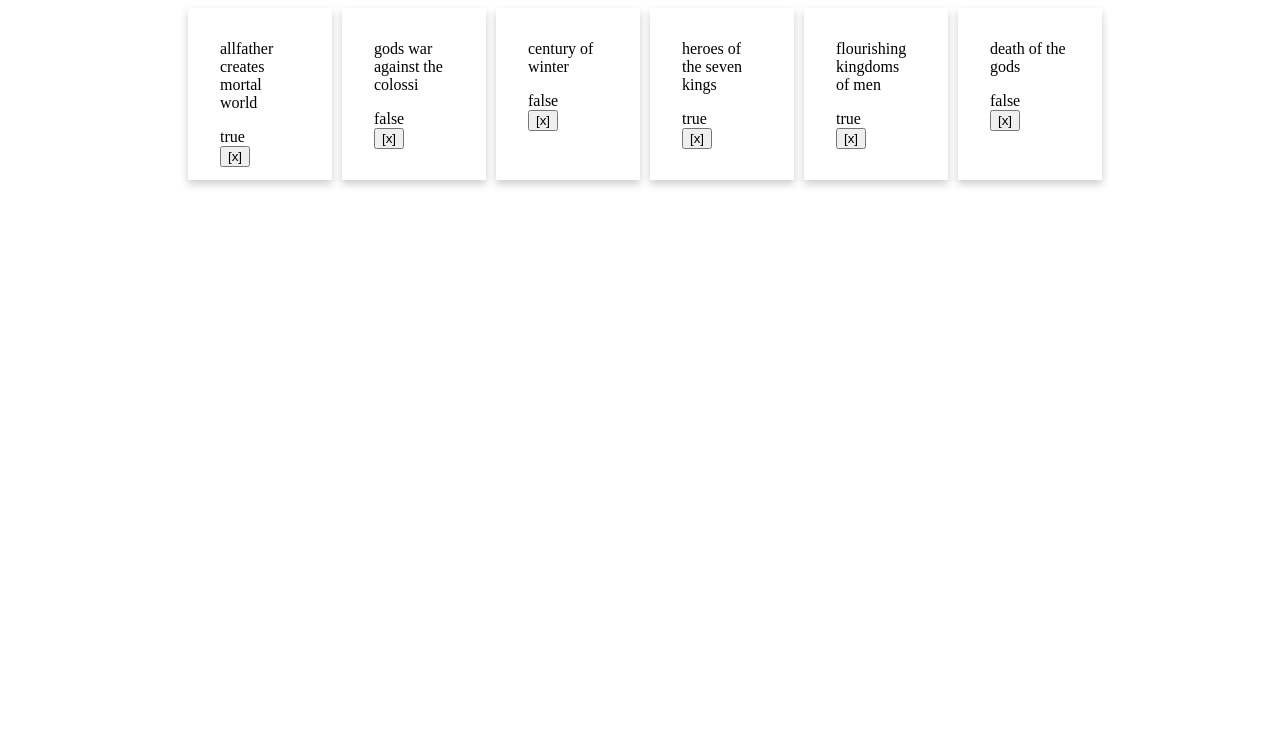
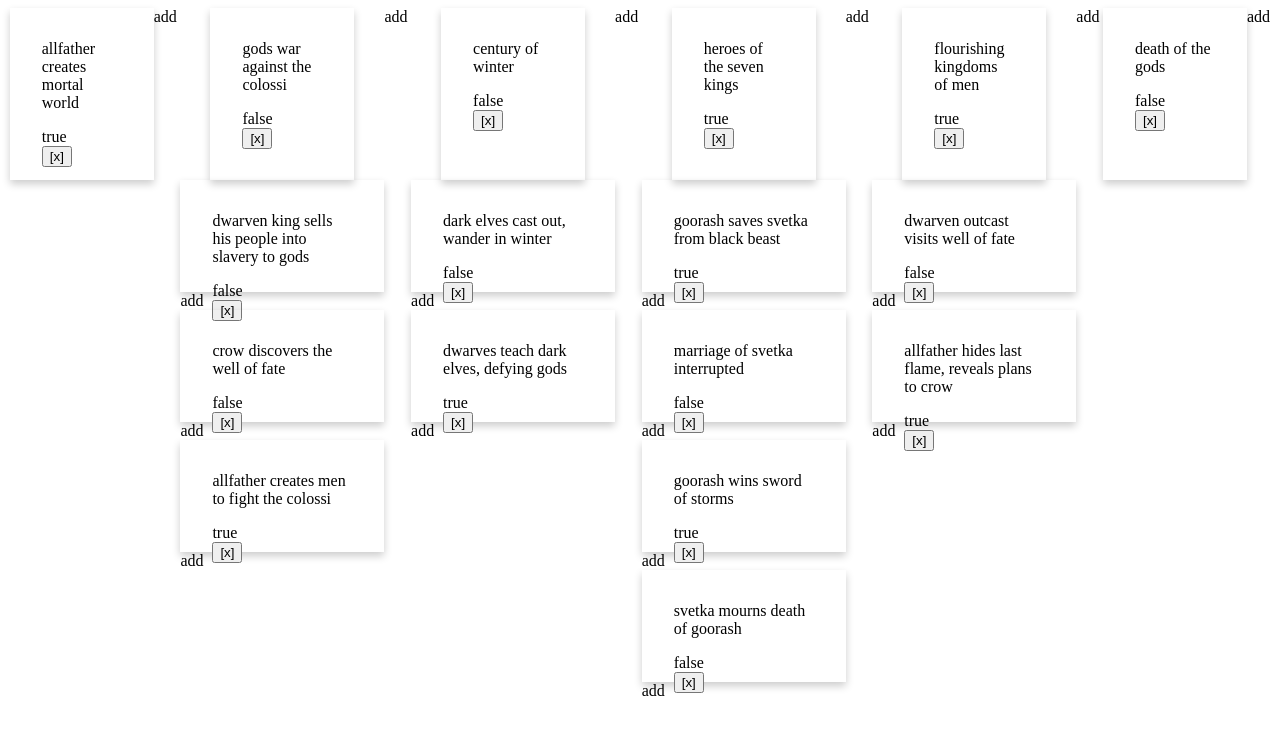
Before and after one commit to calopter/telescope, a React (Create React App) app: page / in a window 1280 px wide. Shown: the top 734 px of the page. Built offline with nearby package versions, Linux system fonts and the light colour scheme.

Commit message:
add events, improve layout

```diff
--- a/src/components/App.js
+++ b/src/components/App.js
@@ -6,6 +6,6 @@ const PeriodCards =
   connect(state => ({ type: 'period',
                       cards: state.periodcards}))(CardList)
 
-const App = () => <PeriodCards/>
+const App = () => <div className='app'><PeriodCards/></div>
 
 export default App
--- a/src/components/Card.js
+++ b/src/components/Card.js
@@ -1,8 +1,7 @@
 import React from 'react'
 import { connect } from 'react-redux'
 import { makeRemoveCard } from '../actions'
-import NewCard from './NewCard'
-//import CardList from './CardList'
+import CardList from './CardList'
 import '../stylesheets/Card.css'
 
 class CardComponent extends React.Component {
@@ -17,10 +16,9 @@ class CardComponent extends React.Component {
   }
 
   render() {
-    const { dispatch, index, type, title, mood } = this.props
+    const { dispatch, type, title, mood } = this.props
     return (
         <div className='card'>
-        <NewCard type={type} index={index}/>
           <div className={`${type}-card`}
                onClick={() => this.setState({childrenVisible: !this.state.childrenVisible})}>
             <p className='title'>{title}</p>
@@ -29,17 +27,15 @@ class CardComponent extends React.Component {
               [x]
             </button>
         </div>
+       { this.state.childrenVisible ?
+         <div className={`${type}-children-list`}>
+            <CardList type={this.childType()} cards={this.props[this.childType()+'s']} />
+         </div> : null
+       }
        </div>
     )
   }
 }
-/*
-          { this.state.childrenVisible ?
-            <div className={`${type}-children-list`}>
-              <CardList type={this.childType()} {...children} />
-            </div> : null
-          }
-*/
 
 const Card = connect()(CardComponent)
 
--- a/src/components/CardList.js
+++ b/src/components/CardList.js
@@ -5,11 +5,12 @@ import '../stylesheets/CardList.css'
 
 const CardList = ({type, cards}) =>
   <div className={`${type}-card-list`}>
-    <NewCard type={type} index={0}/>
     { cards.map((card, i) =>
-        <Card key={i} index={i} type={type} {...card}/>
+        <div key={i} className={`${type}-card-container`}>
+          <Card type={type} {...card}/>
+          <NewCard type={type} index={i}/>
+        </div>
     )}
-    <NewCard type={type} index={cards.length-1}/>
   </div>
 
 export default CardList
--- a/src/components/NewCard.js
+++ b/src/components/NewCard.js
@@ -57,7 +57,8 @@ class NewCardForm extends React.Component {
     return (
       visible ? form :
       <div className='add-card'
-           onClick={() => this.setState({visible: true})}/>
+           onClick={() => this.setState({visible: true})}>
+      add</div>
     )
   }
 }
--- a/src/stylesheets/Card.css
+++ b/src/stylesheets/Card.css
@@ -1,5 +1,14 @@
+div.period-card-container {
+  display: flex;
+  justify-content: center;
+  margin-right: auto;
+  margin-left: auto;
+}
+
 div.card {
   display: flex;
+  flex-direction: column;
+  align-items: center;
 }
 
 div.period-card {
@@ -14,3 +23,16 @@ div.period-card {
 div.period-card:hover {
   box-shadow: 0 8px 16px 0 rgba(0,0,0,0.4);
 }
+
+div.event-card {
+  display: inline-block;
+  width: 140px;
+  height: 80px;
+  padding: 16px 32px;
+  box-shadow: 0 4px 8px 0 rgba(0,0,0,0.2);
+  transition: 0.3s;
+}
+
+div.event-card:hover {
+  box-shadow: 0 8px 16px 0 rgba(0,0,0,0.4);
+}
--- a/src/stylesheets/CardList.css
+++ b/src/stylesheets/CardList.css
@@ -1,10 +1,5 @@
 div.period-card-list {
   display: flex;
-  justify-content: center;
-}
-
-span {
-  display: inline-block;
 }
 
 div.card-list-element {
--- a/src/stylesheets/NewCard.css
+++ b/src/stylesheets/NewCard.css
@@ -1,7 +1,8 @@
 div.add-card {
-  width: 10px;
-  border: 2px;
+  flex-grow: 1;
+  align-self: stretch;
 }
+
 
 form.new-card {
   padding: 20px;
```
Lines whose indentation alone changed are shown as unchanged.
